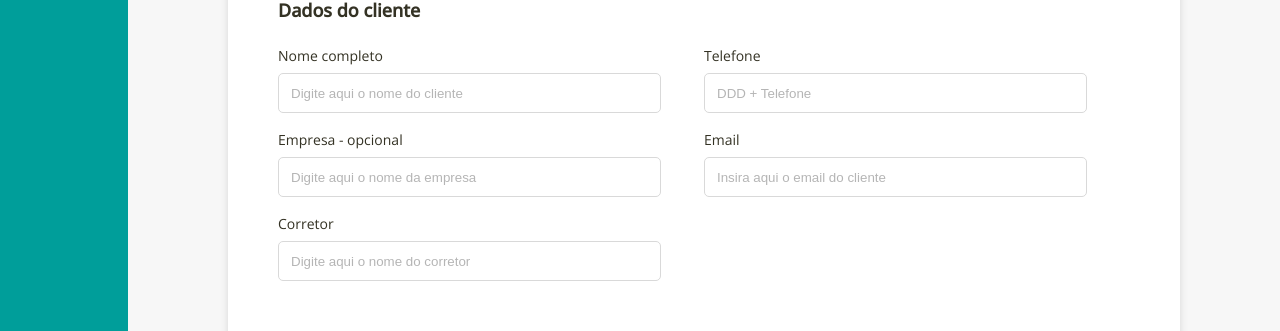
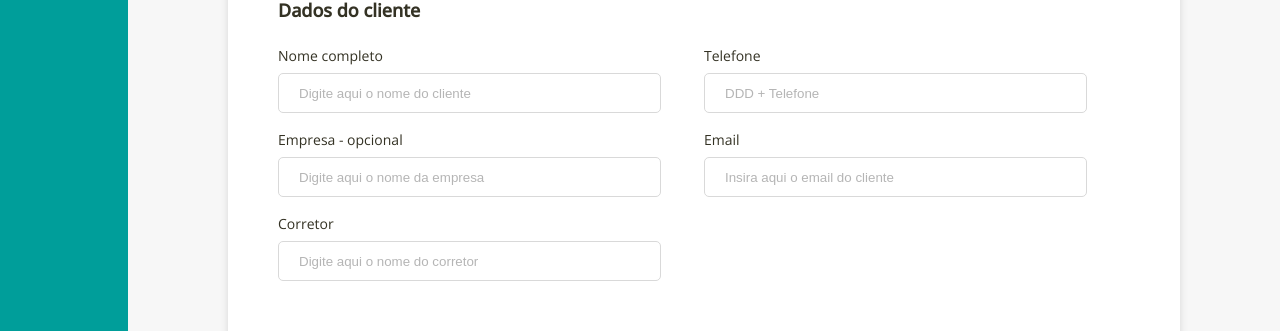
Before and after one commit to erika0liveira/desafio-frontend-angular, an Angular app: page /cadastro-indicacoes in a window 1280 px wide. Shown: the part 280-611 px from the top of the page. Built offline with nearby package versions, Linux system fonts and the light colour scheme.

Commit message:
ajustes css e bota para dashboard

```diff
--- a/src/app/cadastro-indicacoes/cadastro-indicacoes.component.html
+++ b/src/app/cadastro-indicacoes/cadastro-indicacoes.component.html
@@ -1,6 +1,6 @@
 <div class="voltar-pagina">
     <i class="fas fa-arrow-left"></i>
-    <button>voltar para página anterior</button>
+    <button routerLink="../dashboard">voltar para página anterior</button>
 </div>
 
 <div class="formulario-cadastro">
@@ -40,6 +40,5 @@
             <button class="cancelar">cancelar</button>
             <button class="salvar">salvar e continuar</button>
         </div>
-
     </div>
 </div>
--- a/src/app/cadastro-indicacoes/cadastro-indicacoes.component.scss
+++ b/src/app/cadastro-indicacoes/cadastro-indicacoes.component.scss
@@ -5,7 +5,10 @@
 
 ::placeholder {
     color: #B5B5B5;
-    padding-left: 10px;
+}
+
+button:hover {
+    cursor: pointer;
 }
 
 .voltar-pagina {
@@ -22,10 +25,6 @@
         color: #40CFCB;
 
         background-color: unset;
-    }
-
-    button:hover {
-        cursor: pointer;
     }
 }
 
@@ -62,6 +61,7 @@
                     width: 90%;
                     height: 40px;
                     margin-top: 10px;
+                    padding-left: 20px;
 
                     border-style: solid;
                     box-sizing: border-box;
@@ -90,10 +90,6 @@
                 background-color: unset;
             }
 
-            button:hover {
-                cursor: pointer;
-            }
-
             .cancelar {
                 width: 180px;
 
```
